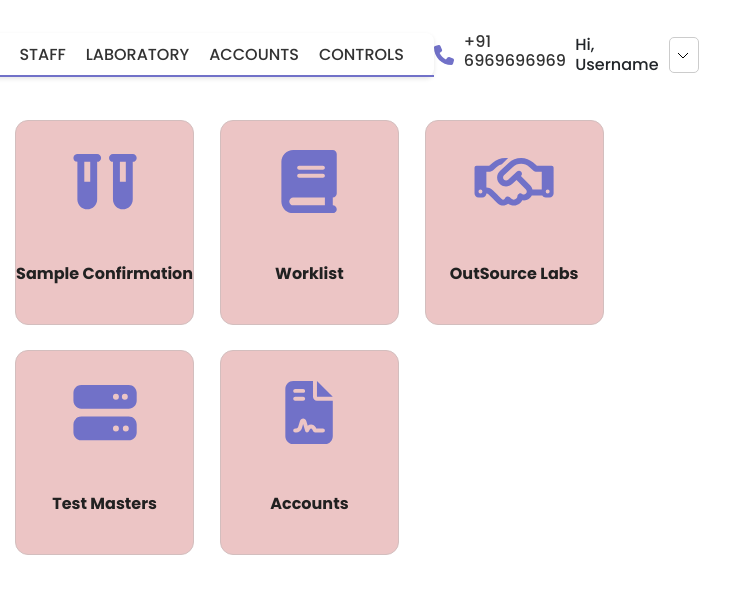
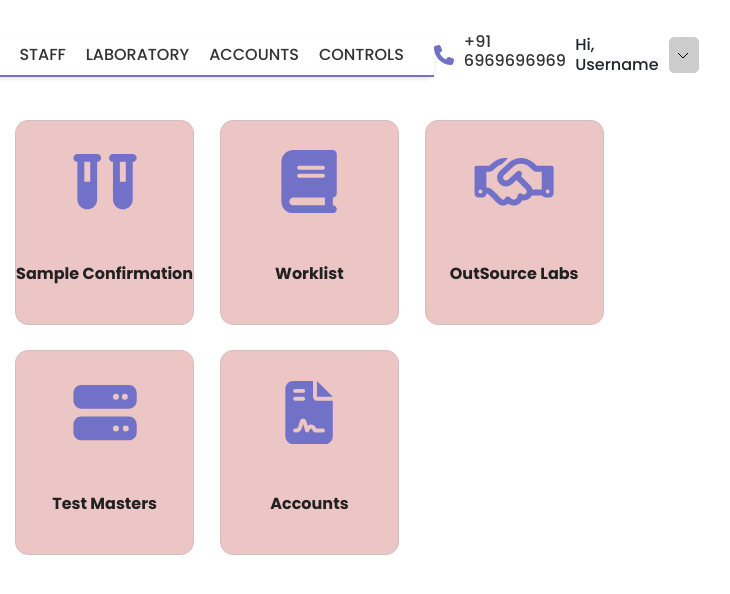
Before and after one commit to Abhinavsingh18/mypath, a plain HTML site: page home.html in a window 1280 px wide. Shown: the full height of the page, 433-1163 px from the left. Drawn offline with nearby package versions, Linux system fonts and the light colour scheme.

Commit message:
first commit

```diff
--- a/navbar.html
+++ b/navbar.html
@@ -133,10 +133,10 @@
             <svg xmlns="http://www.w3.org/2000/svg" viewBox="0 0 512 512"><!--!Font Awesome Free 6.5.2 by @fontawesome - https://fontawesome.com License - https://fontawesome.com/license/free Copyright 2024 Fonticons, Inc.--><path fill="#7171c8" d="M164.9 24.6c-7.7-18.6-28-28.5-47.4-23.2l-88 24C12.1 30.2 0 46 0 64C0 311.4 200.6 512 448 512c18 0 33.8-12.1 38.6-29.5l24-88c5.3-19.4-4.6-39.7-23.2-47.4l-96-40c-16.3-6.8-35.2-2.1-46.3 11.6L304.7 368C234.3 334.7 177.3 277.7 144 207.3L193.3 167c13.7-11.2 18.4-30 11.6-46.3l-40-96z"/></svg>
             <h4 class="mobno">+91 6969696969</h4>
         </div>
-        <div class="account" style="display: flex;">
+        <div class="account " style="display: flex;">
             <h4 id="username">Hi, Username</h4>
             <form>
-                <select name="acc" id="acc" onchange="if (this.value) window.location.href=this.value">
+                <select name="acc" id="acc" style="background-color: #ccc;" onchange="if (this.value) window.location.href=this.value">
                     <option value="" selected></option>
                     <option value="/mypath/home.html">HOME</option>
                     <option value="/mypath/support.html">SUPPORT</option>
```
